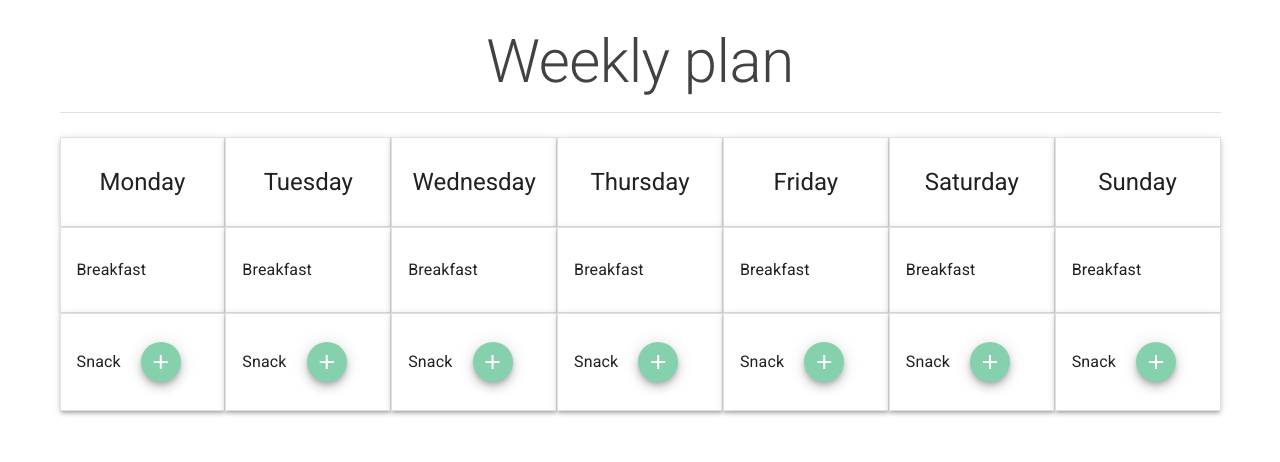
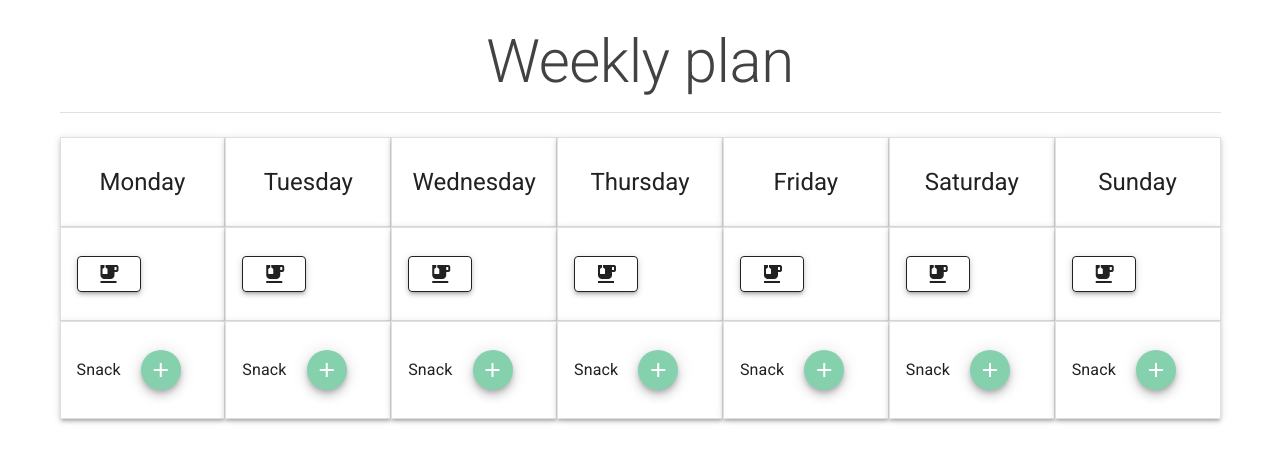
Before and after one commit to skoones/Plates, a Vue app in the folder frontend/: page /week in a window 1280 px wide. Shown: the top 462 px of the page. Built offline with nearby package versions, Linux system fonts and the light colour scheme.

Commit message:
Modified buttons for adding meals

```diff
--- a/frontend/src/components/WeeklyPlan.vue
+++ b/frontend/src/components/WeeklyPlan.vue
@@ -1,7 +1,7 @@
 <template>
   <div>
     <v-container fluid>
-      <!-- TODO - zrobić wewnątrz wiersze z dialogami - każdy wiersz będzie z góry określony, do jakiego posiłku należy -->
+      <!-- TODO - w jaki sposób reprezentować posiłki? form, button, nazwa posiłku + button?-->
       <v-layout justify-center row>
         <!--          <v-card v-for="day in daysOfWeek"-->
         <!--                  :key="day">-->
@@ -45,7 +45,13 @@
               tile
               width="100%"
           >
-            <v-card-title class="text-subtitle-1 grey--text text--darken-4">Breakfast</v-card-title>
+            <v-card-title class="text-subtitle-1 grey--text text--darken-4">
+              <v-btn elevation="3" outlined>
+                <v-icon>
+                  emoji_food_beverage
+                </v-icon>
+              </v-btn>
+            </v-card-title>
           </v-card>
         </v-flex>
       </v-layout>
```
